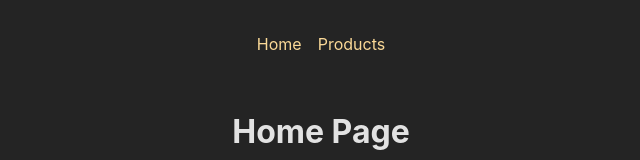
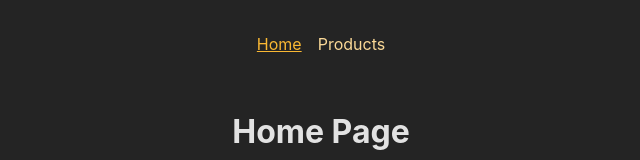
Before and after one commit to willl-8523/starting-react-router, a React (Create React App) app: page / in a window 1280 px wide. Shown: the top 160 px of the page, without its empty margins (319-959 px from the left). Built offline with nearby package versions, Linux system fonts and the light colour scheme.

Commit message:
Working with NavLink to style active link

```diff
--- a/src/components/MainNavigation.js
+++ b/src/components/MainNavigation.js
@@ -1,5 +1,5 @@
 import React from 'react';
-import { Link } from 'react-router-dom';
+import { NavLink } from 'react-router-dom';
 import classes from './MainNavigation.module.css';
 
 const MainNavigation = () => {
@@ -8,10 +8,33 @@ const MainNavigation = () => {
       <nav>
         <ul className={classes.list}>
           <li>
-            <Link to="/">Home</Link>
+            <NavLink
+              to="/"
+              className={({ isActive }) =>
+                isActive ? classes.active : undefined
+              }
+              /**
+               * style={({ isActive }) => ({
+               * textAlign: isActive ? 'center' : 'left', })}
+               */
+              /**
+               * que si nous sommes sur un domaine '/' end={true} => default value
+               *
+               * */
+              end
+            >
+              Home
+            </NavLink>
           </li>
           <li>
-            <Link to="/products">Products</Link>
+            <NavLink
+              to="/products"
+              className={({ isActive }) =>
+                isActive ? classes.active : undefined
+              }
+            >
+              Products
+            </NavLink>
           </li>
         </ul>
       </nav>
```
